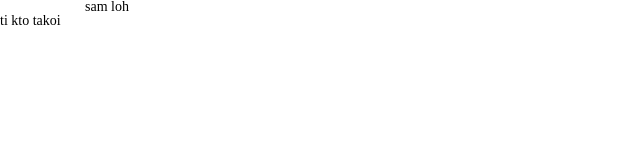
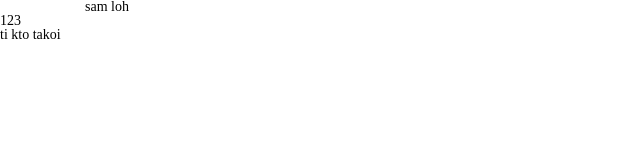
Before and after one commit to Kechi-web/site, a plain HTML site: page shop/shop/index.html in a window 1280 px wide. Shown: the full height of the page, 0-640 px from the left. Drawn offline with nearby package versions, Linux system fonts and the light colour scheme.

Commit message:
changed footer

```diff
--- a/shop/shop/index.html
+++ b/shop/shop/index.html
@@ -19,7 +19,7 @@
             <h1>sam loh</h1>
         </div>
     </header>
-    <footer></footer>
+    <footer>123</footer>
 
     <section>ti kto takoi</section>
 <!-- Optional JavaScript -->
```
